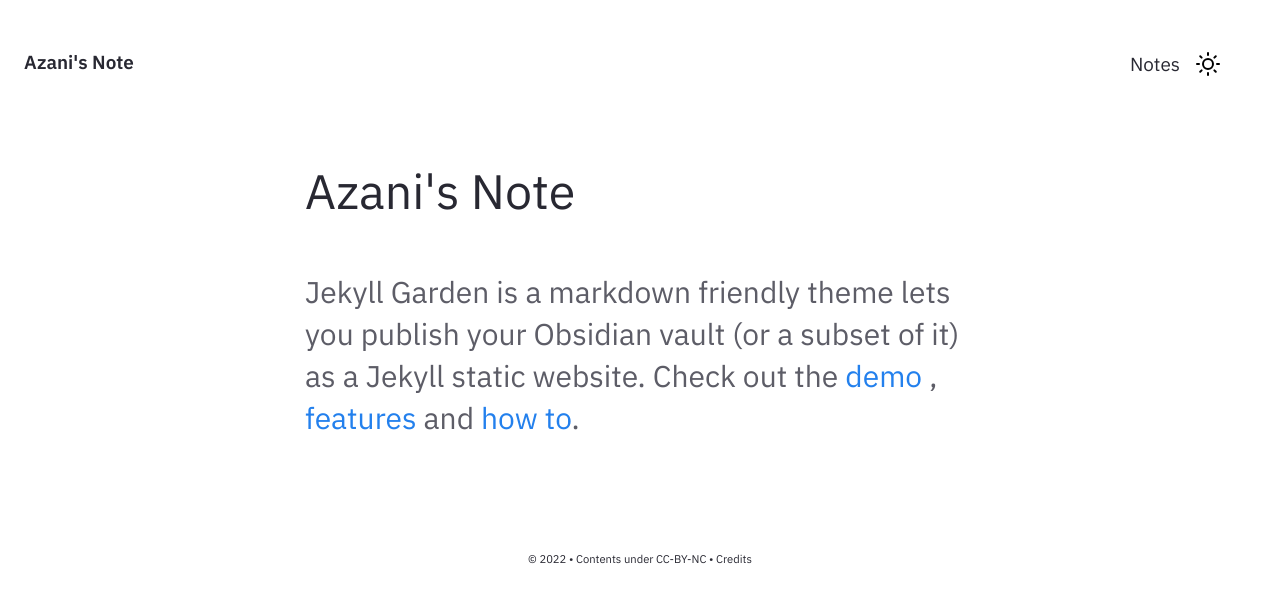
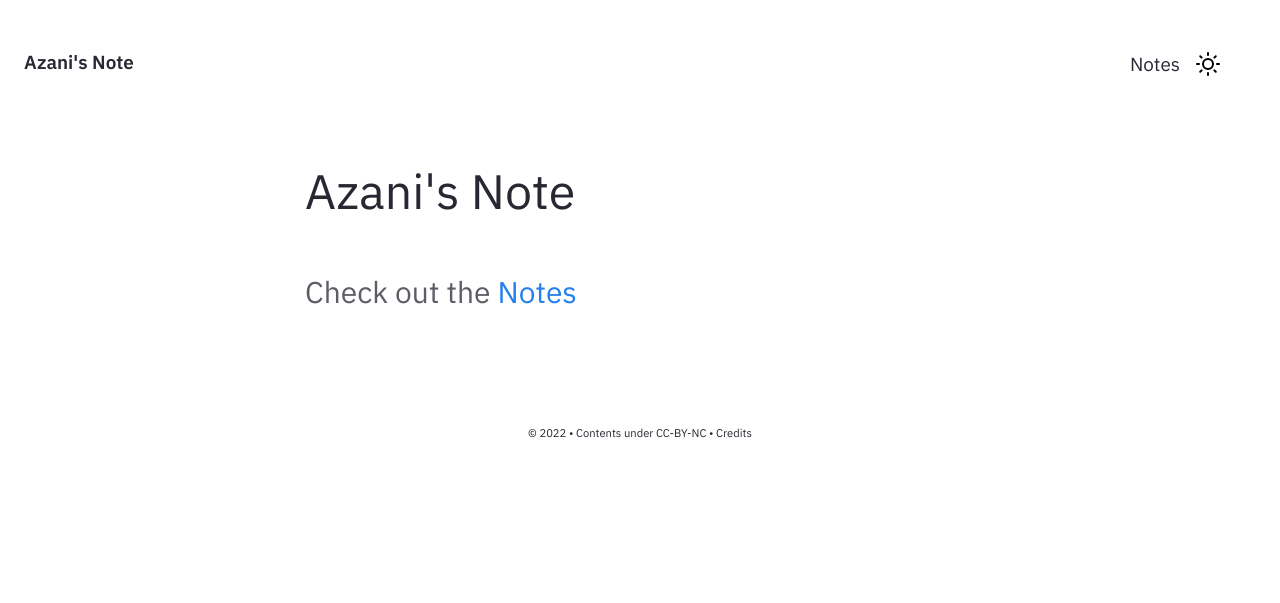
Before and after one commit to azanihs/azanihs.github.io, a Jekyll site: the page built from pages/index.md, in a window 1280 px wide. Shown: the top 603 px of the page. Built offline with Jekyll 4.4.1, drawn with Linux system fonts in a browser that asks for light colours.

Commit message:
Update Homepage.html

```diff
--- a/_includes/Homepage.html
+++ b/_includes/Homepage.html
@@ -1,7 +1,6 @@
 <div class="home-intro">
     <div class="jumbo">{{site.heading}} </div>
     <div class="home-sub-text"> <h3>
-        Jekyll Garden is a markdown friendly theme lets you publish your Obsidian vault (or a subset of it) as a Jekyll static website.
-        Check out the <a href="{{'/notes' | relative_url}}"> demo </a>, <a href="{{'/post/features' | relative_url}}"> features </a> and <a href="{{'/post/how-to' | relative_url}}"> how to</a>.
+        Check out the <a href="{{'/notes' | relative_url}}"> Notes </a>
         </h3>
 </div> </div>
```
